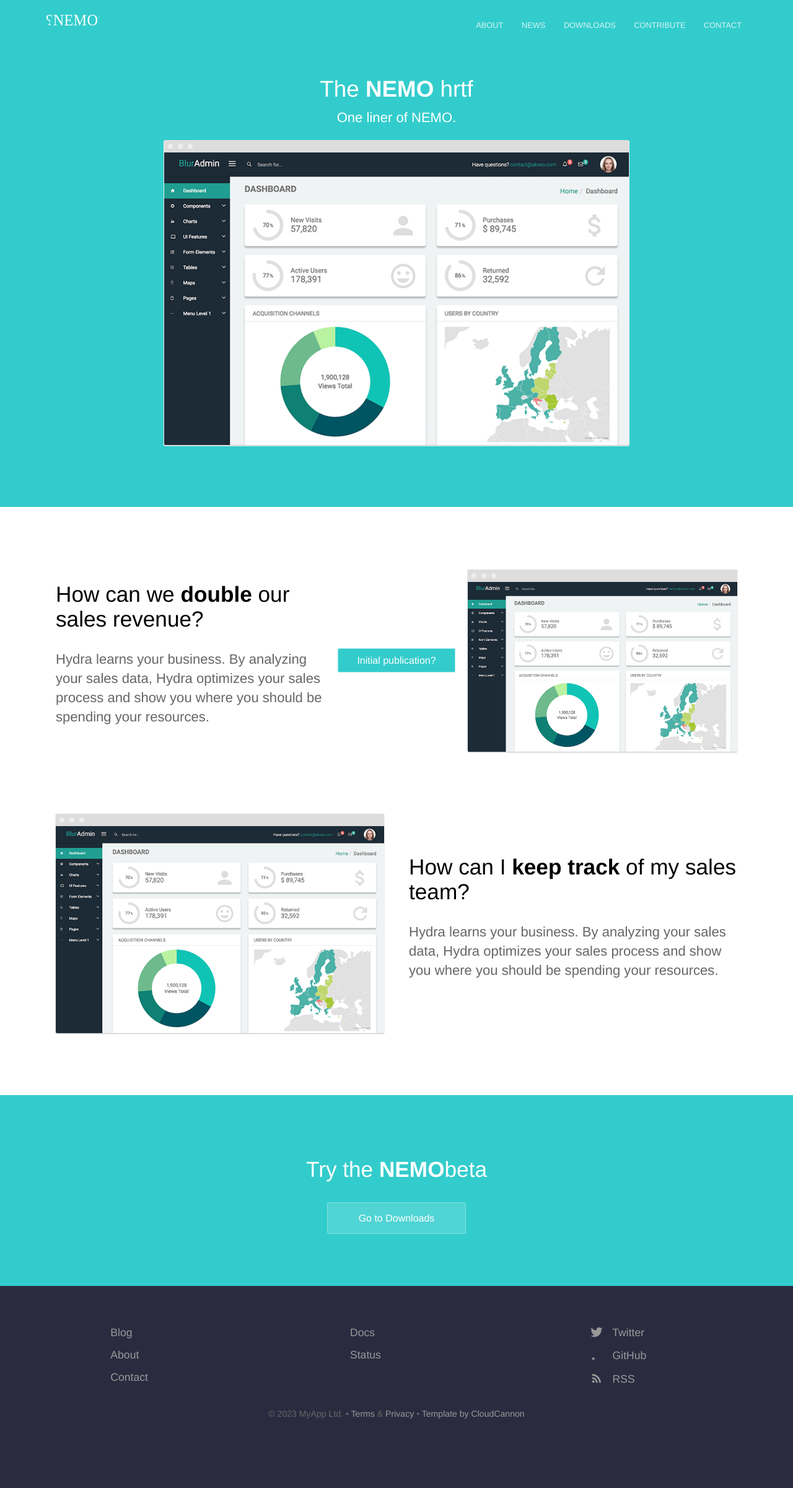
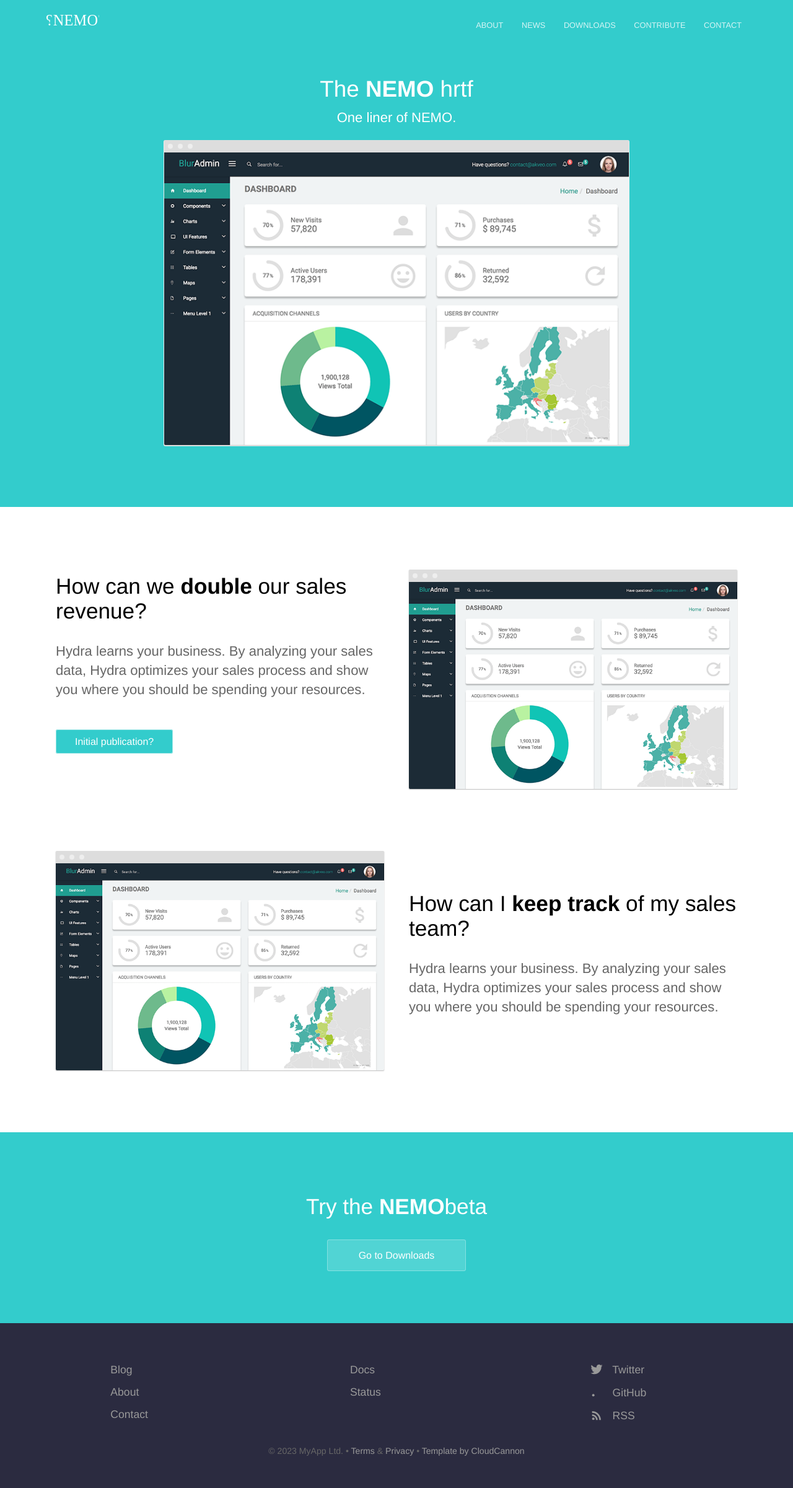
Before and after one commit to TheNEMOproject/TheNEMOproject.github.io, a Jekyll site: the page built from index.html, in a window 1280 px wide. Shown: the whole page at 62% size. Built offline with Jekyll 4.4.1, drawn with Linux system fonts in a browser that asks for light colours; before the commit the page ends 2342 px from its top, so only the background shows below that.

Commit message:
Update index.html

```diff
--- a/index.html
+++ b/index.html
@@ -18,8 +18,8 @@ description: A project for ...
 			<div class="text editable">
 				<h2>How can we <strong>double</strong> our sales revenue?</h2>
 				<p>Hydra learns your business. By analyzing your sales data, Hydra optimizes your sales process and show you where you should be spending your resources. </p>
+				<div class="cta button"><a href="{{ site.baseurl }}/contact/">Initial publication?</a></div>
 			</div>
-			<div class="cta button"><a href="{{ site.baseurl }}/contact/">Initial publication?</a></div>
 
 			<div class="image">
 				<img src="{{ site.baseurl }}/images/dashboard.png" alt="Screenshot" class="screenshot editable" />
```
